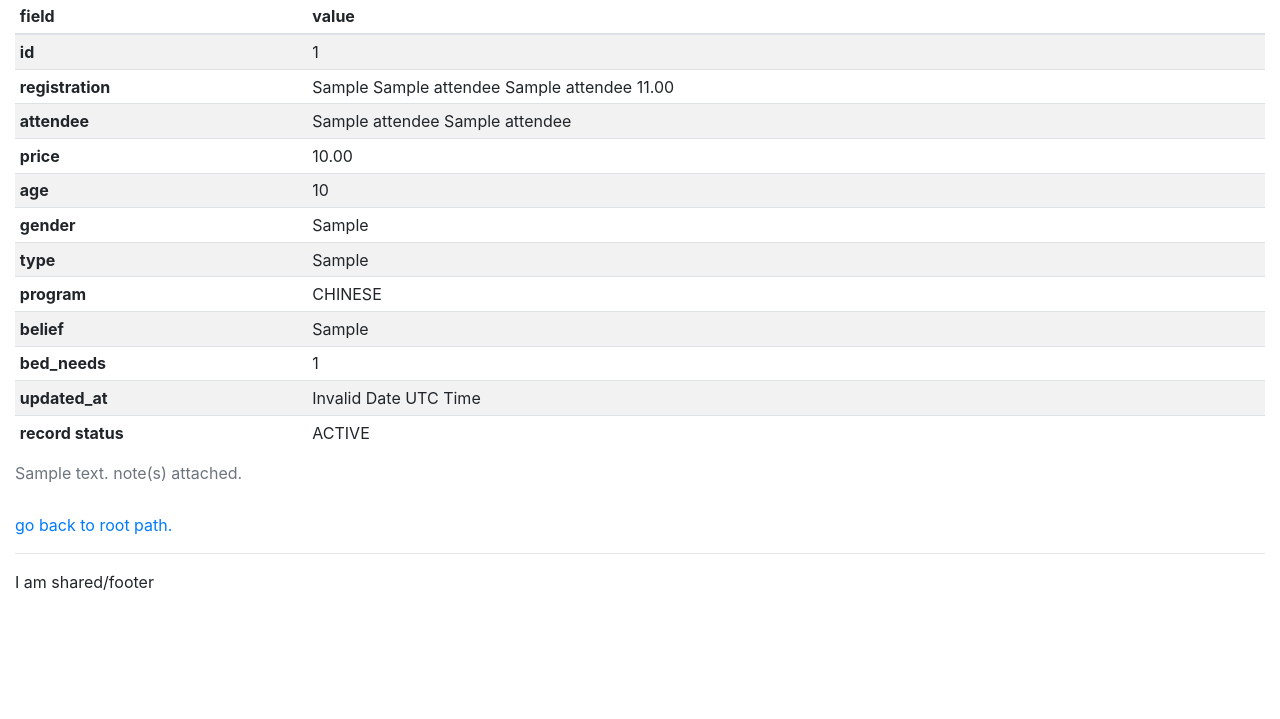
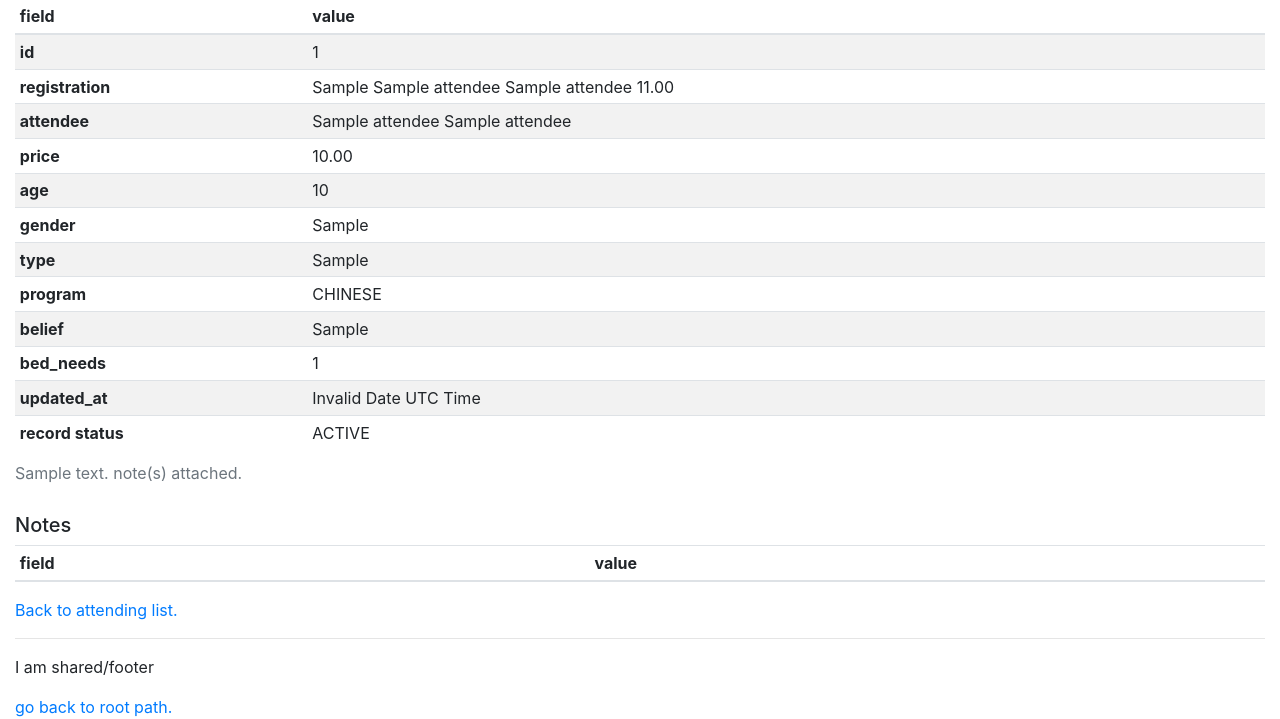
Before and after one commit to xjlin0/attendee, a Django app: template mainsite/templates/attendings/detail.html in a window 1280 px wide. Shown: the part 164-883 px from the top of the page. Before the commit the page ends 754 px from the top, so only its background shows below. Run offline with Django 3.2, Linux system fonts and the light colour scheme; a user stored in the database is signed in; tables that the repository leaves empty hold one stand-in row (values such as "Sample post"); the template is opened without the code that fills it: values that come from a table or form of the project are taken from there, most other values are stand-ins (such as "Sample title", 1, 10 or a date in 2020); lists and menus that the app fills with data are empty; some libraries are stand-ins or nearby versions.

Commit message:
added notes for attendings

```diff
--- /dev/null
+++ b/mainsite/templates/attendings/_notes_table.html
@@ -0,0 +1,29 @@
+<div class="notes {{ note_class }}">
+  <h5 class="notes">Notes</h5>
+  <div class="notes table-responsive">
+    <table class="table table-sm table-hover table-striped">
+      <thead>
+        <tr>
+          <th scope="col">field</th>
+          <th scope="col">value</th>
+        </tr>
+      </thead>
+      <tbody>
+{% for note in attending.notes %}
+        <tr>
+          <th scope="row">note</th>
+          <td> {{ note.note_text }} </td>
+        </tr>
+        <tr>
+          <th scope="row">updated at</th>
+          <td class="utc" data-utc={{utc_time}}> {{ note.updated_at }} UTC Time</td>
+        </tr>
+        <tr>
+          <th scope="row">status</th>
+          <td> {{ note.status }} </td>
+        </tr>
+{% endfor %}
+      </tbody>
+    </table>
+  </div>
+</div>
--- a/mainsite/templates/attendings/detail.html
+++ b/mainsite/templates/attendings/detail.html
@@ -21,8 +21,8 @@
   <div>
     {% if user.is_authenticated %}
         {% include 'attendings/_attending_table.html' %}
-
-        <a href="{% url 'home' %}">go back to root path.</a>
+        {% include 'attendings/_notes_table.html' %}
+        <a href="{% url 'attendings' %}">Back to attending list.</a>
 
     {% else %}
         <p>You are not logged in</p>
--- a/mainsite/templates/attendings/index.html
+++ b/mainsite/templates/attendings/index.html
@@ -22,7 +22,7 @@
 <table class="table table-sm table-hover table-striped">
     <caption>
         {% if bed_counts %}
-          Beds needed: {{bed_counts}}
+          Total beds needed: {{bed_counts}}
         {% endif %}
     </caption>
   <thead>
--- a/mainsite/templates/shared/footer.html
+++ b/mainsite/templates/shared/footer.html
@@ -1,4 +1,5 @@
 {% load static %}
 <p>I am shared/footer </p>
+<a href="{% url 'home' %}">go back to root path.</a>
 <p class="d-none css-loader-check">CSS stylesheet was not loaded. If using Firefox, is your network.preload turned on in about:config?</p>
 <!--# TODO: to make all scripts defer and css links rel preload in head -->
--- a/mainsite/views/attendings.py
+++ b/mainsite/views/attendings.py
@@ -42,4 +42,5 @@
         data = super().get_context_data(**kwargs)
         data['utc_time'] = self.object.updated_at.isoformat()
         data['note_counts'] = len(self.object.notes)
+        data['note_class'] = '' if data['note_counts'] > 0 else 'd-none'
         return data
```
